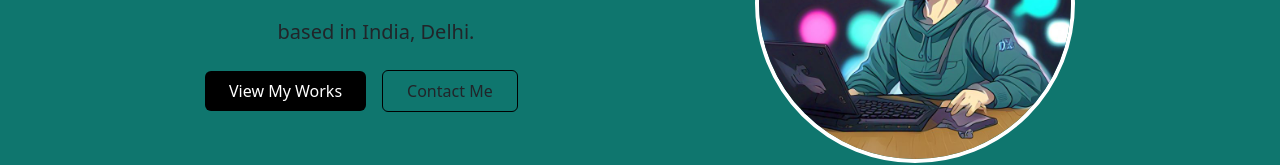
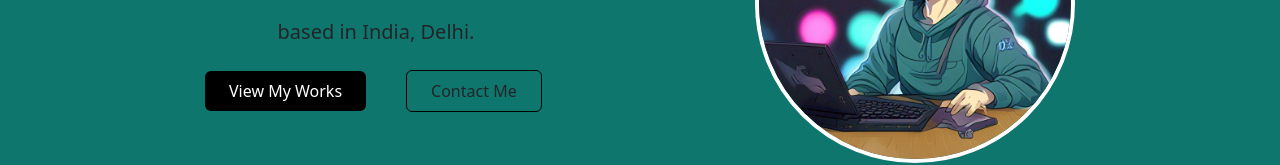
Before and after one commit to shivansh179/Portfolio, a React (Create React App) app: page / in a window 1280 px wide. Shown: the part 277-442 px from the top of the page. Built offline with nearby package versions, Linux system fonts and the light colour scheme.

Commit message:
solved some design issues

```diff
--- a/src/Component/Intro.jsx
+++ b/src/Component/Intro.jsx
@@ -23,7 +23,7 @@ const Intro = () => {
           <h2 className="text-3xl md:text-4xl font-bold">HI, I'M A Web</h2>
           <h1 className="text-4xl md:text-6xl font-bold">DEVELOPER</h1>
           <p className="text-lg md:text-xl mt-4">based in India, Delhi.</p>
-          <div className="md:space-x-4 mt-4 flex flex-col md:flex-row items-center md:justify-start">
+          <div className="md:space-x-4 gap-4 mt-4 flex flex-col md:flex-row items-center md:justify-start">
             <Link to="detailed-projects" smooth={true}>
               <button className="bg-black text-white px-4 py-2 rounded w-full md:w-auto">View My Works</button>
             </Link>
--- a/src/Component/Portfolio.jsx
+++ b/src/Component/Portfolio.jsx
@@ -104,7 +104,7 @@ const Project = React.memo(({ project, index }) => {
       style={{ willChange: 'transform, opacity' }}
     >
       <a href={project.link} target="_blank" rel="noopener noreferrer">
-        <p className='border-3 bg-teal-700 font-bold text-white  w-56 rounded-md'>{project.title}</p>
+        <p className='border-3 pl-4 bg-teal-700 font-bold text-white  w-56 rounded-md'>{project.title}</p>
         <img
           src={project.image}
           alt={project.title}
```
